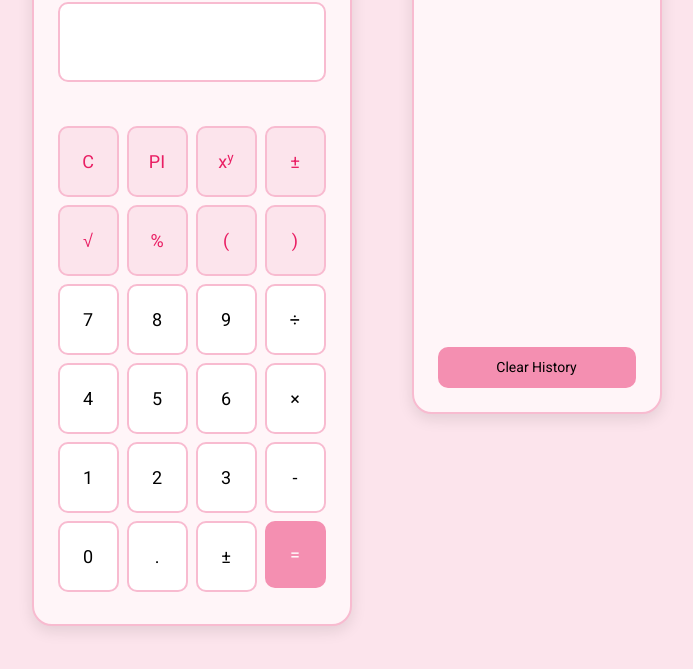
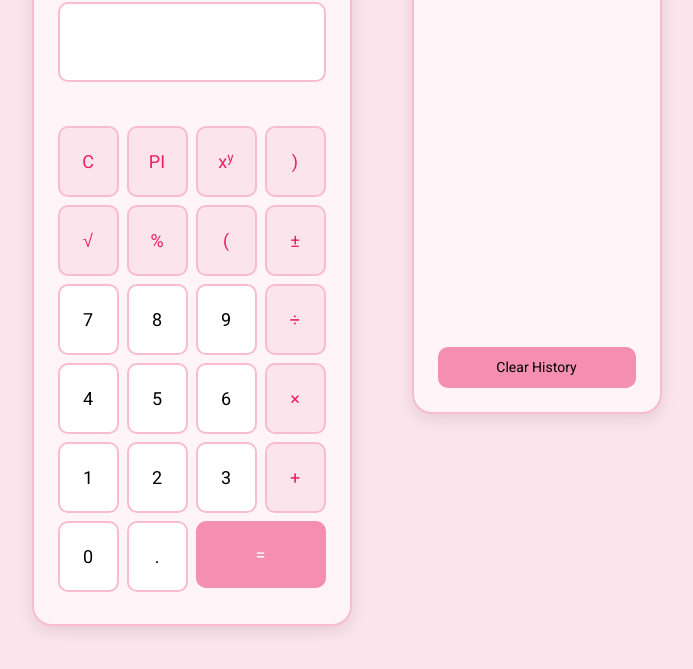
Before and after one commit to SaraDeveloper/SaraCalculator, a plain HTML site: page index.html in a window 1280 px wide. Shown: the part 223-892 px from the top of the page, without its empty margins (288-981 px from the left). Drawn offline with nearby package versions, Linux system fonts and the light colour scheme.

Commit message:
Update calculator button layout by swapping operator and number buttons for improved clarity; adjust button IDs for better functionality

```diff
--- a/index.html
+++ b/index.html
@@ -82,7 +82,7 @@
                 <button class="calc-btn operator w-100">x<sup>y</sup></button>
               </div>
               <div class="col-3">
-                <button class="calc-btn operator w-100">±</button>
+                <button class="calc-btn operator w-100" id="close-bracket">)</button>
               </div>
             </div>
 
@@ -98,7 +98,7 @@
                 <button class="calc-btn operator w-100" id="open-bracket">(</button>
               </div>
               <div class="col-3">
-                <button class="calc-btn operator w-100" id="close-bracket">)</button>
+                <button class="calc-btn operator w-100">±</button>
               </div>
             </div>
 
@@ -114,7 +114,7 @@
                 <button class="calc-btn w-100">9</button>
               </div>
               <div class="col-3">
-                <button class="calc-btn w-100">÷</button>
+                <button class="calc-btn operator w-100">÷</button>
               </div>
             </div>
 
@@ -130,11 +130,11 @@
                 <button class="calc-btn w-100">6</button>
               </div>
               <div class="col-3">
-                <button class="calc-btn w-100">×</button>
+                <button class="calc-btn operator w-100">×</button>
               </div>
             </div>
 
-            <!-- Sixth Row - Numbers and Equals -->
+            <!-- Sixth Row - Numbers -->
             <div class="row g-2 mb-2">
               <div class="col-3">
                 <button class="calc-btn w-100">1</button>
@@ -146,7 +146,7 @@
                 <button class="calc-btn w-100">3</button>
               </div>
               <div class="col-3">
-                <button class="calc-btn w-100">-</button>
+                <button class="calc-btn operator w-100">+</button>
               </div>
             </div>
 
@@ -158,10 +158,7 @@
               <div class="col-3">
                 <button class="calc-btn w-100">.</button>
               </div>
-              <div class="col-3">
-                <button class="calc-btn w-100">±</button>
-              </div>
-              <div class="col-3">
+              <div class="col-6">
                 <button class="calc-btn equals w-100">=</button>
               </div>
             </div>
```
